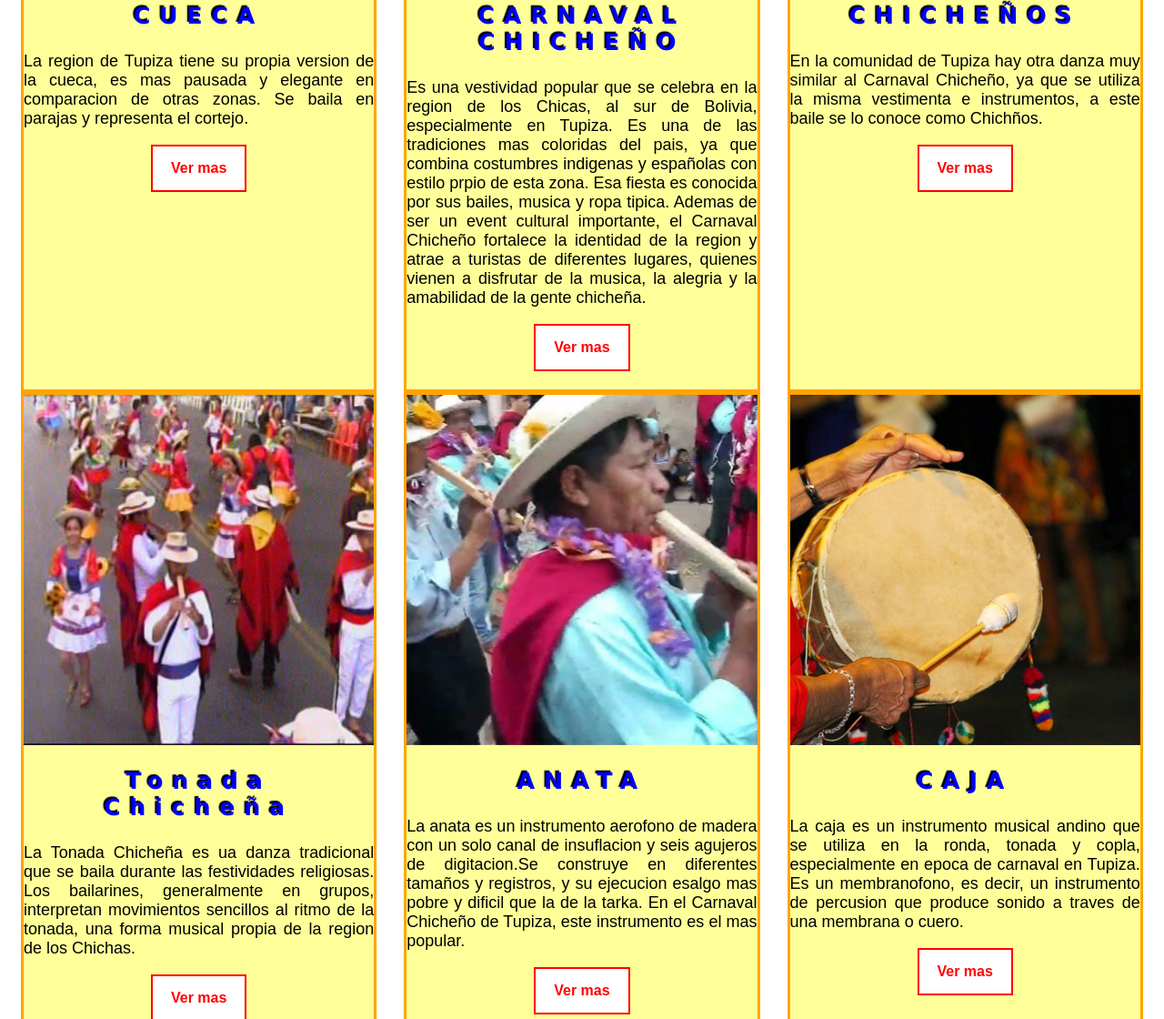
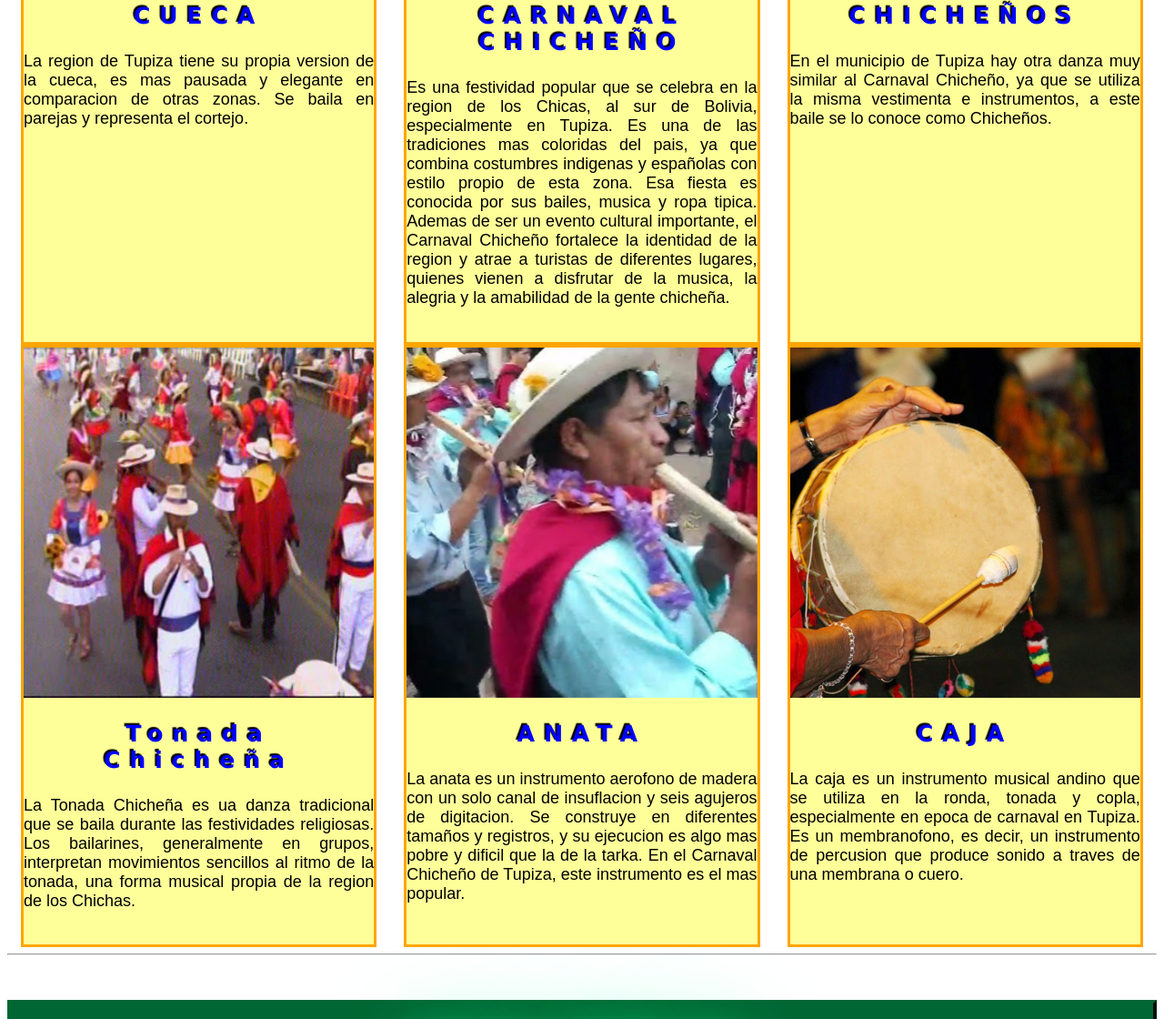
Before and after one commit to danzastipicasdetupiza/web, a plain HTML site: page index.html in a window 1280 px wide. Shown: the part 1680-2800 px from the top of the page at 91% size. Drawn offline with Linux system fonts and the light colour scheme.

Commit message:
Add files via upload

```diff
--- a/index.html
+++ b/index.html
@@ -39,7 +39,7 @@
 			<h3>Profesionalismo</h3>
 			<p>Contamos con personal capacitado y especializado en las danzas tipicas de nuestra region.</p>
 			<h3>Seguridad</h3>
-			<p>Nuestra pagina es segura, gantizando el bienestar de los que la visitan</p>
+			<p>Nuestra pagina es segura, garantizando el bienestar de los que la visitan</p>
 			<h3>Atencion personalizada</h3>
 			<p>Te escuchamos y te ofrecemos soluciones acerca de las danzas tipicas de tupiza.</p>
 		</section>
@@ -72,8 +72,8 @@
 							</div>
 							<div class="bloque-contenido-servicio">
 								<h3>CUECA</h3>
-								<p>La region de Tupiza tiene su propia version de la cueca, es mas pausada y elegante en comparacion de otras zonas. Se baila en parajas y representa el cortejo.</p>
-								<a href="#" class="boton boton-blanco">Ver mas</a>
+								<p>La region de Tupiza tiene su propia version de la cueca, es mas pausada y elegante en comparacion de otras zonas. Se baila en parejas y representa el cortejo.</p>
+
 							</div>
 						</div>
 					</div>
@@ -84,9 +84,9 @@
 							</div>
 							<div class="bloque-contenido-servicio">
 								<h3>CARNAVAL CHICHEÑO</h3>
-								<p>Es una vestividad popular que se celebra en la region de los Chicas, al sur de Bolivia, especialmente en Tupiza. Es una de las tradiciones mas coloridas del pais, ya que combina costumbres indigenas y españolas con estilo prpio de esta zona. Esa fiesta es conocida por sus bailes, musica y ropa tipica.
-								Ademas de ser un event cultural importante, el Carnaval Chicheño fortalece la identidad de la region y atrae a turistas de diferentes lugares, quienes vienen a disfrutar de la musica, la alegria y la amabilidad de la gente chicheña. </p>
-								<a href="#" class="boton boton-blanco">Ver mas</a>
+								<p>Es una festividad popular que se celebra en la region de los Chicas, al sur de Bolivia, especialmente en Tupiza. Es una de las tradiciones mas coloridas del pais, ya que combina costumbres indigenas y españolas con estilo propio de esta zona. Esa fiesta es conocida por sus bailes, musica y ropa tipica.
+								Ademas de ser un evento cultural importante, el Carnaval Chicheño fortalece la identidad de la region y atrae a turistas de diferentes lugares, quienes vienen a disfrutar de la musica, la alegria y la amabilidad de la gente chicheña. </p>
+
 							</div>
 						</div>
 					</div>
@@ -97,8 +97,8 @@
 							</div>
 							<div class="bloque-contenido-servicio">
 								<h3>CHICHEÑOS</h3>
-								<p>En la comunidad de Tupiza hay otra danza muy similar al Carnaval Chicheño, ya que se utiliza la misma vestimenta e instrumentos, a este baile se lo conoce como Chichños.</p>
-								<a href="#" class="boton boton-blanco">Ver mas</a>
+								<p>En el municipio de Tupiza hay otra danza muy similar al Carnaval Chicheño, ya que se utiliza la misma vestimenta e instrumentos, a este baile se lo conoce como Chicheños.</p>
+
 							</div>
 						</div>
 					</div>
@@ -114,7 +114,7 @@
 							<div class="bloque-contenido-servicio">
 								<h3>Tonada Chicheña</h3>
 								<p>La Tonada Chicheña es ua danza tradicional que se baila durante las festividades religiosas. Los bailarines, generalmente en grupos, interpretan movimientos sencillos al ritmo de la tonada, una forma musical propia de la region de los Chichas.</p>
-								<a href="#" class="boton boton-blanco">Ver mas</a>
+
 							</div>
 						</div>
 					</div>
@@ -125,9 +125,9 @@
 							</div>
 							<div class="bloque-contenido-servicio">
 								<h3>ANATA</h3>
-								<p>La anata es un instrumento aerofono de madera con un solo canal de insuflacion y seis agujeros de digitacion.Se construye en diferentes tamaños y registros, y su ejecucion esalgo mas pobre y dificil que la de la tarka.
+								<p>La anata es un instrumento aerofono de madera con un solo canal de insuflacion y seis agujeros de digitacion. Se construye en diferentes tamaños y registros, y su ejecucion es algo mas pobre y dificil que la de la tarka.
 								En el Carnaval Chicheño de Tupiza, este instrumento es el mas popular.</p>
-								<a href="#" class="boton boton-blanco">Ver mas</a>
+
 							</div>
 						</div>
 					</div>
@@ -139,7 +139,7 @@
 							<div class="bloque-contenido-servicio">
 								<h3>CAJA</h3>
 								<p>La caja es un instrumento musical andino que se utiliza en la ronda, tonada y copla, especialmente en epoca de carnaval en Tupiza. Es un membranofono, es decir, un instrumento de percusion que produce sonido a traves de una membrana o cuero.</p>
-								<a href="#" class="boton boton-blanco">Ver mas</a>
+
 							</div>
 						</div>
 					</div>
```
